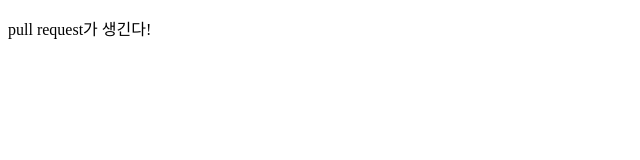
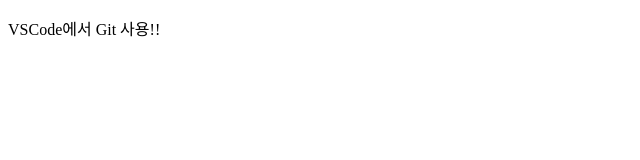
Before and after one commit to AhHyun1128/GitInitTest, a plain HTML site: page index.html in a window 1280 px wide. Shown: the full height of the page, 0-640 px from the left. Drawn offline with Linux system fonts and the light colour scheme.

Commit message:
visul code에서 commit

```diff
--- a/index.html
+++ b/index.html
@@ -6,6 +6,6 @@
     <title>새로운 기능</title>
 </head>
 <body>
-    <p>pull request가 생긴다!</p>
+    <p>VSCode에서 Git 사용!!</p>
 </body>
 </html>
```
